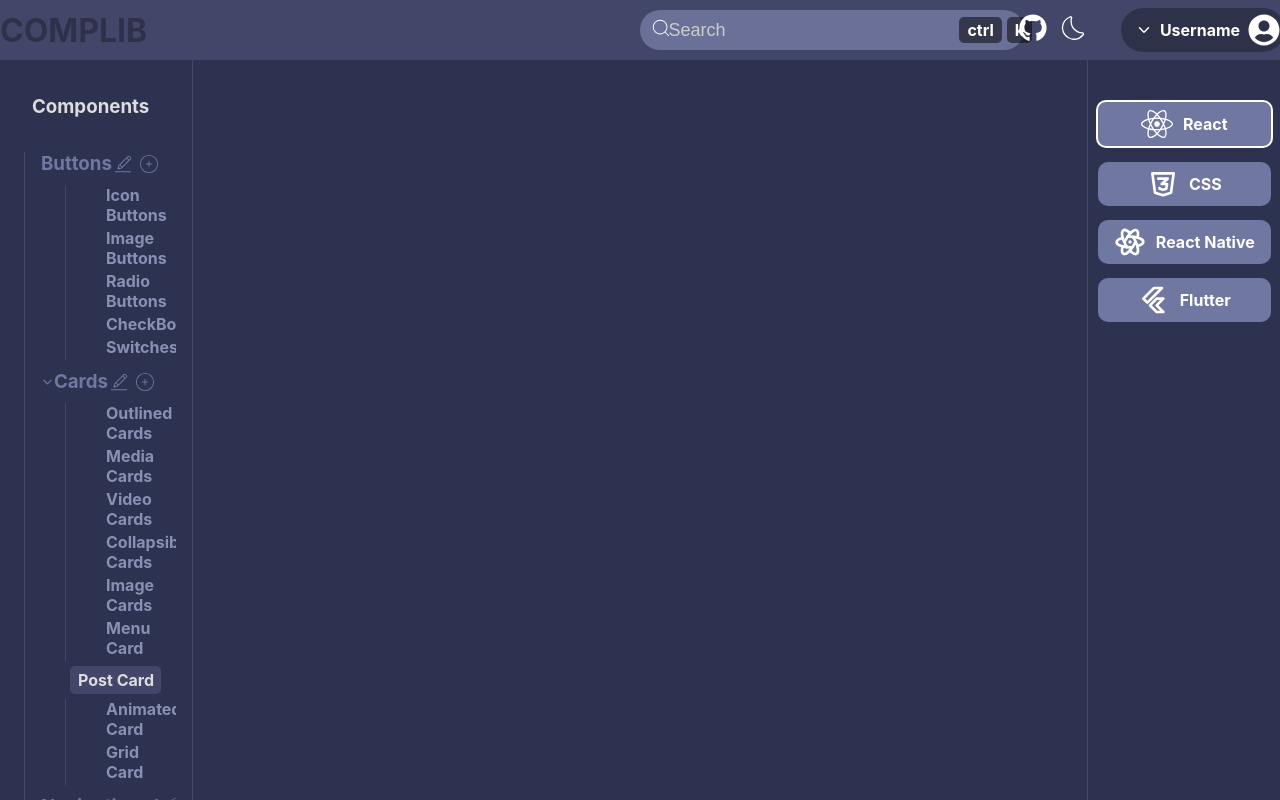
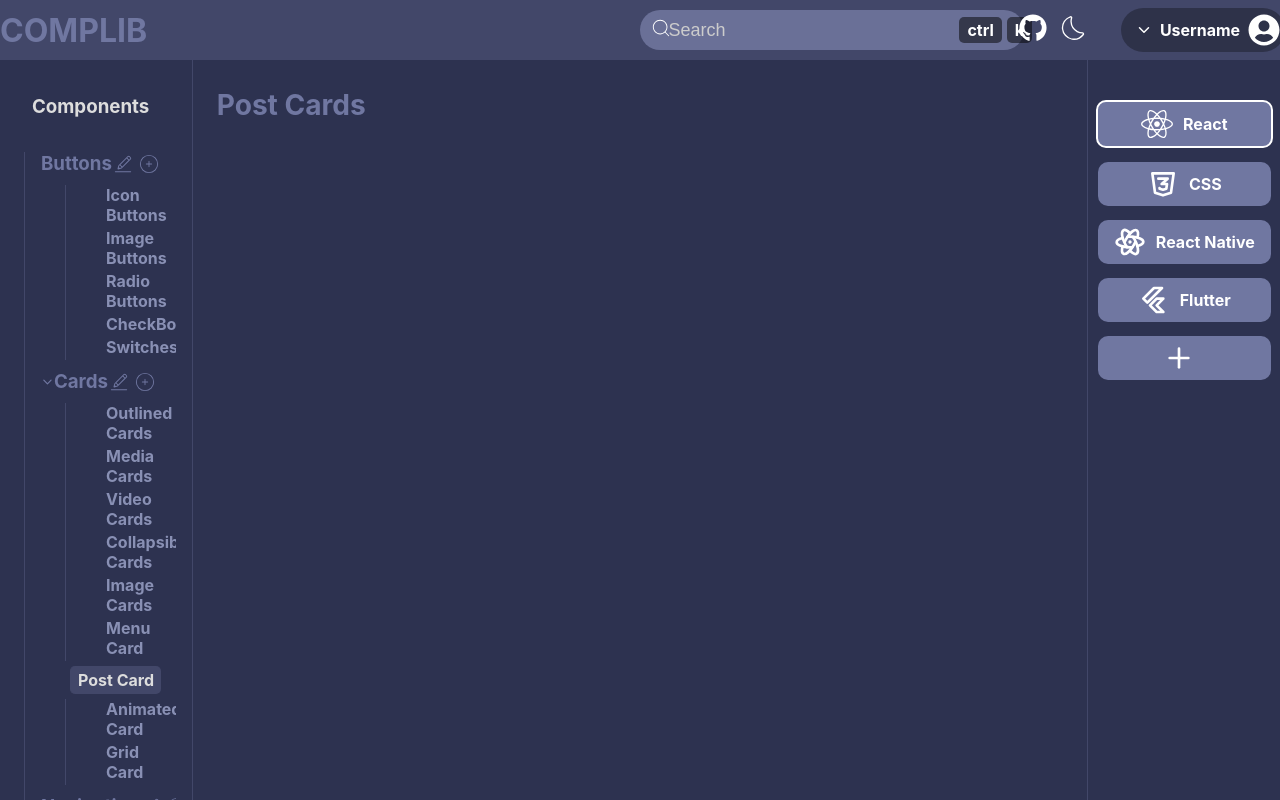
Before and after one commit to Aman-Jangid/Complib, a React (Create React App) app: page / in a window 1280 px wide. Shown: the top 800 px of the page. Built offline with nearby package versions, Linux system fonts and the light colour scheme.

Commit message:
Create ComponentContainer for React & Modify ContentArea layout

```diff
--- a/src/Components/ContentArea.tsx
+++ b/src/Components/ContentArea.tsx
@@ -1,7 +1,34 @@
 import styles from "../Styles/Home.module.css";
+// import IconButton from "./IconButton";
+// import ReactContainer from "./ReactContainer";
 
-function ContentArea() {
-  return <div className={styles.contentArea}></div>;
-}
+const ContentArea = () => {
+  // const code = (
+  //   <div>
+  //     <IconButton
+  //       active={false}
+  //       backgroundColor="#7077A1"
+  //       color="white"
+  //       width="150%"
+  //       height="44px"
+  //       iconPack="tb"
+  //       iconName="TbBrandFlutter"
+  //       textColor="white"
+  //       text="Flutter"
+  //     />
+  //   </div>
+  // );
+
+  return (
+    <div className={styles.contentArea}>
+      <div className={styles.contentHeading}>
+        <h3>Post Cards</h3>
+      </div>
+      <div className={styles.contentGrid}>
+        {/* <ReactContainer Code={() => code} /> */}
+      </div>
+    </div>
+  );
+};
 
 export default ContentArea;
--- /dev/null
+++ b/src/Components/ReactContainer.tsx
@@ -0,0 +1,16 @@
+import React, { FC } from "react";
+import styles from "../Styles/Home.module.css";
+
+type Props = {
+  Code: FC;
+};
+
+const ReactContainer: FC<Props> = (Props) => {
+  return (
+    <div className={styles.reactContainer}>
+      <Props.Code />
+    </div>
+  );
+};
+
+export default ReactContainer;
--- a/src/Components/Sidebar.tsx
+++ b/src/Components/Sidebar.tsx
@@ -48,6 +48,17 @@
         textColor="white"
         text="Flutter"
       />
+      <IconButton
+        active={false}
+        backgroundColor="#7077A1"
+        color="white"
+        width="150%"
+        height="44px"
+        iconPack="tb"
+        iconName="TbPlus"
+        textColor="white"
+        text=""
+      />
     </div>
   );
 }
--- a/src/Styles/Home.module.css
+++ b/src/Styles/Home.module.css
@@ -19,7 +19,8 @@
 
 .logo {
   grid-column: 1;
-  color: rgba(0, 0, 0, 0.3);
+  /* color: rgba(0, 0, 0, 0.3); */
+  color: #7077a1;
 }
 
 .searchBar {
@@ -81,11 +82,39 @@
 
 /* Content Area - Includes Sidebars */
 .contentContainer {
+  height: 100%;
   width: 100%;
+  display: flex;
+  padding-top: 60px;
+  overflow: hidden;
+}
+
+.contentArea {
+  width: 70%;
   height: 100%;
   display: flex;
-  padding-top: 60px;
-  overflow-y: scroll;
+  flex-direction: column;
+  background-color: #2d3250;
+}
+
+.contentHeading {
+  color: #7077a1;
+  font-weight: bold;
+  font-size: 24px;
+  text-align: start;
+  margin: 0 1.5rem;
+}
+
+.contentGrid {
+  position: relative;
+  margin-left: 1.5rem;
+  margin-bottom: 110vh;
+  display: grid;
+  grid-template-columns: 25% 25% 25% 25%;
+  row-gap: 2rem;
+  align-items: start;
+  height: 100%;
+  overflow-y: auto;
 }
 
 .onThisPageSection {
@@ -93,11 +122,6 @@
   height: 100%;
   background-color: #2d3250;
   border-right: 1px solid #424769;
-}
-
-.contentArea {
-  background-color: #2d3250;
-  width: 70%;
 }
 
 .sidebarSection {
@@ -148,3 +172,14 @@
   text-align: start;
   padding-bottom: 3px;
 }
+
+/* Containers */
+
+.reactContainer {
+  width: 300px;
+  height: 500px;
+  background-color: rgba(0, 0, 0, 0.3);
+  border-radius: 10px;
+  display: flex;
+  justify-content: center;
+}
```
Also changed, not shown: src/Components/ComponentContainer.tsx (added, +35 -0 lines).
